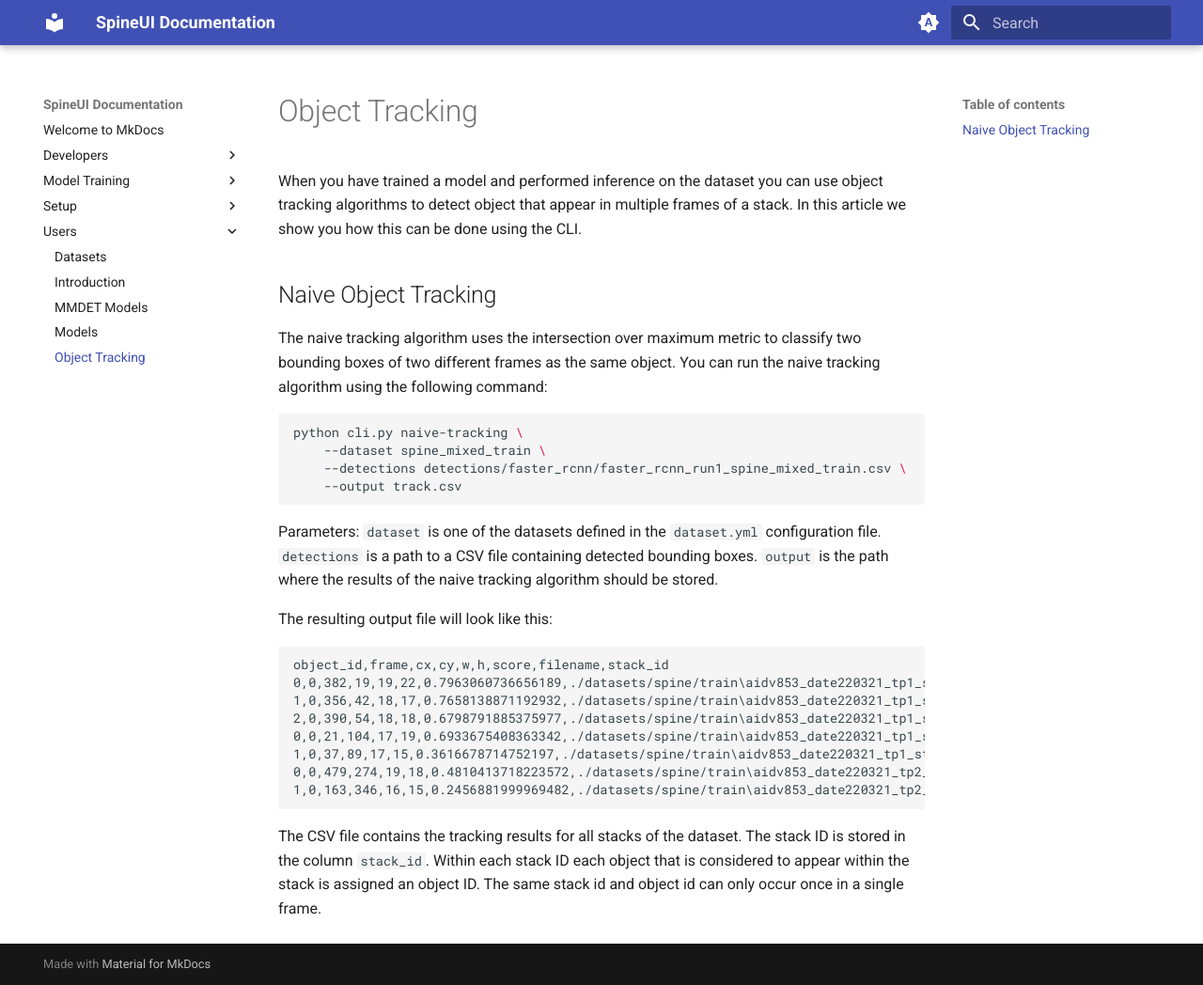
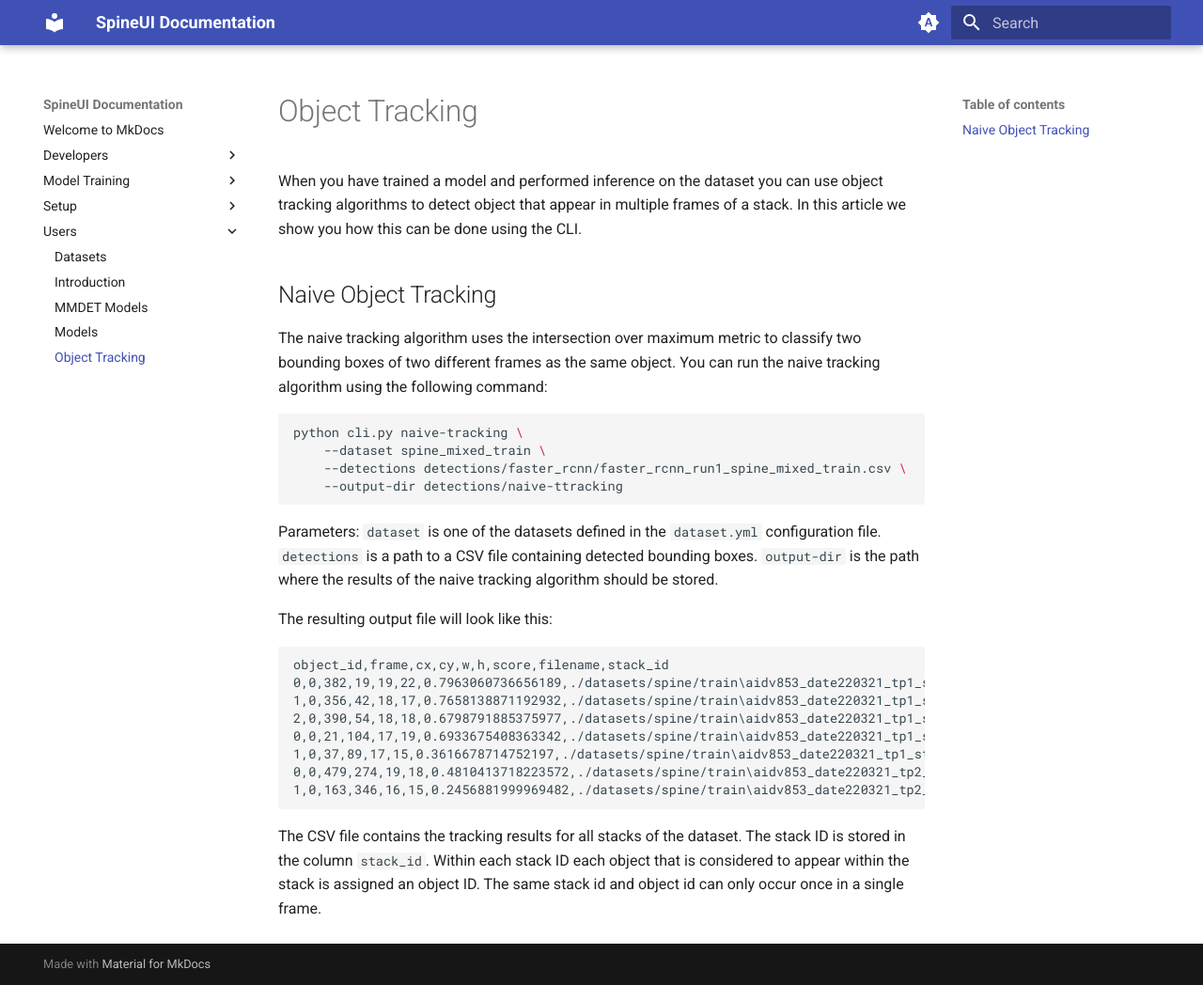
Before and after one commit to TNodeCode/SpineUI, an MkDocs documentation site: the page built from docs/Users/Object Tracking.md, in a window 1280 px wide and 1048 px high. Shown: the whole window at 94% size. Built offline with MkDocs 1.6.1 and Material for MkDocs 9.7.7, drawn with Linux system fonts in a browser that asks for light colours.

Commit message:
Updated Object Tracking Documentation

````diff
--- a/docs/Users/Object Tracking.md
+++ b/docs/Users/Object Tracking.md
@@ -10,13 +10,13 @@ The naive tracking algorithm uses the intersection over maximum metric to classi
 python cli.py naive-tracking \
     --dataset spine_mixed_train \
     --detections detections/faster_rcnn/faster_rcnn_run1_spine_mixed_train.csv \
-    --output track.csv
+    --output-dir detections/naive-ttracking
 ```
 
 Parameters:
 `dataset` is one of the datasets defined in the `dataset.yml` configuration file.
 `detections` is a path to a CSV file containing detected bounding boxes.
-`output` is the path where the results of the naive tracking algorithm should be stored.
+`output-dir` is the path where the results of the naive tracking algorithm should be stored.
 
 The resulting output file will look like this:
 
````
